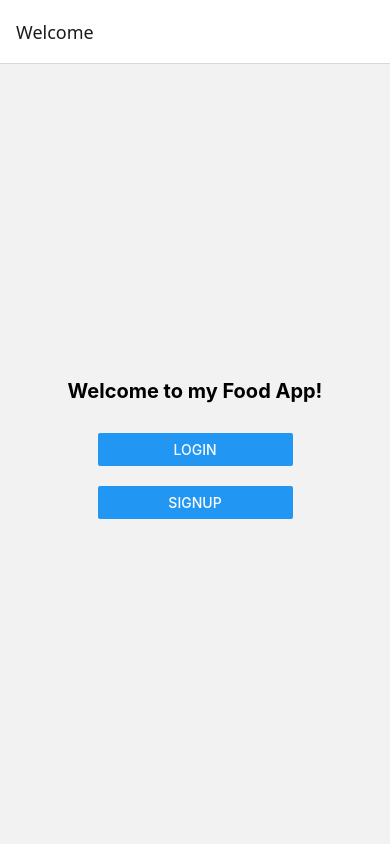
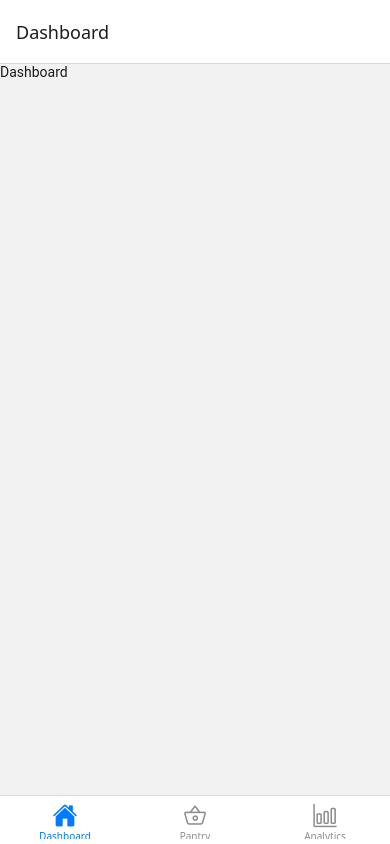
Before and after one commit to Suraj-code/FoodWasteApp, a React Native app in the folder client/: screen /Main in a window 390 px wide. Built offline with nearby package versions, Linux system fonts and the light colour scheme.

Commit message:
bottom tab added

```diff
--- a/client/App.tsx
+++ b/client/App.tsx
@@ -5,6 +5,7 @@ import { createNativeStackNavigator } from '@react-navigation/native-stack';
 import WelcomeScreen from './src/Screens/WelcomeScreen';
 import LoginScreen from './src/Screens/LoginScreen';
 import SignupScreen from './src/Screens/SignupScreen';
+import BottomTabs from './bottomTabNavigator';
 
 const Stack = createNativeStackNavigator();
 
@@ -17,6 +18,8 @@ export default function App() {
         <Stack.Screen name='Welcome' component={WelcomeScreen} />
         <Stack.Screen name='Login' component={LoginScreen} />
         <Stack.Screen name='Signup' component={SignupScreen} />
+
+        <Stack.Screen name='Main' component={BottomTabs} options={{headerShown: false}} />
       </Stack.Navigator>
     </NavigationContainer>
   );
--- /dev/null
+++ b/client/bottomTabNavigator.tsx
@@ -0,0 +1,33 @@
+import React from "react";
+import { createBottomTabNavigator } from "@react-navigation/bottom-tabs";
+import { View, Text } from "react-native";
+import Ionicons from 'react-native-vector-icons/Ionicons';
+
+import DashboardScreen from './src/Screens/DashboardScreen';
+import AnalyticsScreen from './src/Screens/AnalyticsScreen';
+import PantryScreen from "./src/Screens/PantryScreen";
+
+const Tab = createBottomTabNavigator();
+
+const BottomTabs = () => {
+    return (
+    <Tab.Navigator
+        screenOptions={({ route }) => ({
+            tabBarIcon: ({ color, size }) => {
+            let iconName: string = 'help-circle-outline';
+            if (route.name === 'Dashboard') iconName = 'home';
+            else if (route.name === 'Analytics') iconName = 'bar-chart-outline';
+            else if (route.name === 'Pantry') iconName = 'basket-outline';
+
+            return <Ionicons name={iconName} size={size} color={color} />;
+            },
+        })}
+    >
+      <Tab.Screen name="Dashboard" component={DashboardScreen} options={{headerTitle: 'Dashboard'}}/>
+      <Tab.Screen name="Pantry" component={PantryScreen} options={{headerTitle: 'Pantry'}}/>
+      <Tab.Screen name="Analytics" component={AnalyticsScreen} options={{headerTitle: 'Analytics'}}/>
+    </Tab.Navigator>
+    )
+}
+
+export default BottomTabs;
--- a/client/package.json
+++ b/client/package.json
@@ -11,6 +11,7 @@
   },
   "dependencies": {
     "@react-native-async-storage/async-storage": "^2.1.2",
+    "@react-navigation/bottom-tabs": "^7.2.1",
     "@react-navigation/elements": "^2.2.6",
     "@react-navigation/native": "^7.0.15",
     "@react-navigation/native-stack": "^7.2.1",
@@ -19,7 +20,8 @@
     "react-native": "0.78.0",
     "react-native-paper": "^5.13.1",
     "react-native-safe-area-context": "^5.3.0",
-    "react-native-screens": "^4.9.2"
+    "react-native-screens": "^4.9.2",
+    "react-native-vector-icons": "^10.2.0"
   },
   "devDependencies": {
     "@babel/core": "^7.25.2",
@@ -34,6 +36,7 @@
     "@react-native/typescript-config": "0.78.0",
     "@types/jest": "^29.5.13",
     "@types/react": "^19.0.0",
+    "@types/react-native-vector-icons": "^6.4.18",
     "@types/react-test-renderer": "^19.0.0",
     "eslint": "^8.19.0",
     "jest": "^29.6.3",
--- /dev/null
+++ b/client/src/Screens/AnalyticsScreen.js
@@ -0,0 +1,10 @@
+import React from 'react';
+import { Text } from 'react-native-paper';
+
+function AnalyticsScreen(props) {
+    return (
+        <Text>Analytics</Text>
+    );
+}
+
+export default AnalyticsScreen;
--- /dev/null
+++ b/client/src/Screens/DashboardScreen.js
@@ -0,0 +1,10 @@
+import React from 'react';
+import { Text } from 'react-native-paper';
+
+function DashboardScreen(props) {
+    return (
+        <Text>Dashboard</Text>
+    );
+}
+
+export default DashboardScreen;
--- a/client/src/Screens/LoginScreen.js
+++ b/client/src/Screens/LoginScreen.js
@@ -22,7 +22,7 @@ function LoginScreen(props) {
             if (response.status === 200) {
                 await AsyncStorage.setItem('token', response.data.access_token);
                 Alert.alert('Login successful!')
-                navigation.navigate('Welcome');
+                navigation.navigate('Main');
             }
         } catch (error) {
             if (error.response) {
--- /dev/null
+++ b/client/src/Screens/PantryScreen.js
@@ -0,0 +1,10 @@
+import React from 'react';
+import { Text } from 'react-native-paper';
+
+function PantryScreen(props) {
+    return (
+        <Text>Pantry</Text>
+    );
+}
+
+export default PantryScreen;
```
Also changed, not shown: 2 other files (tests, documents, lock files or other folders).
